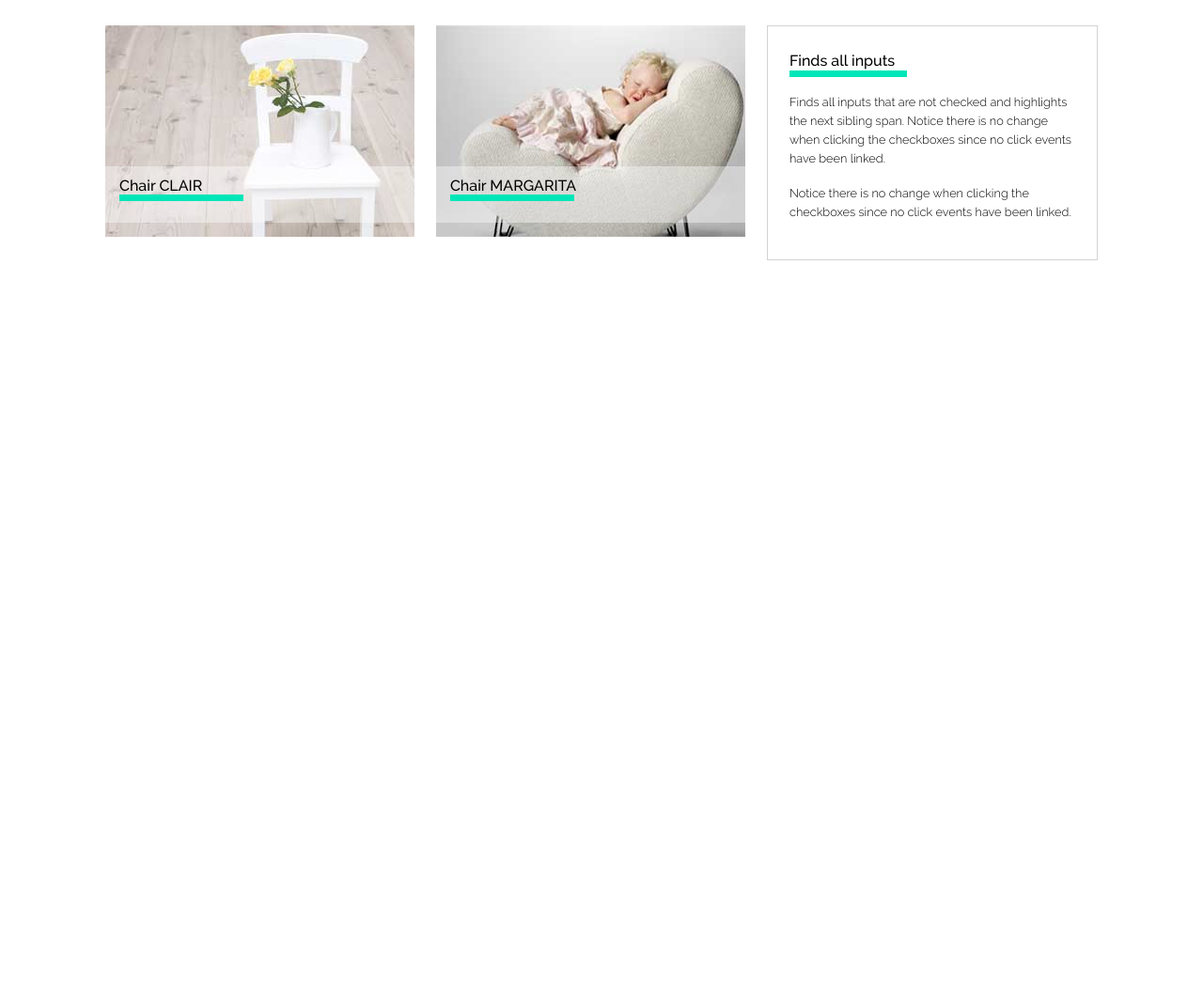
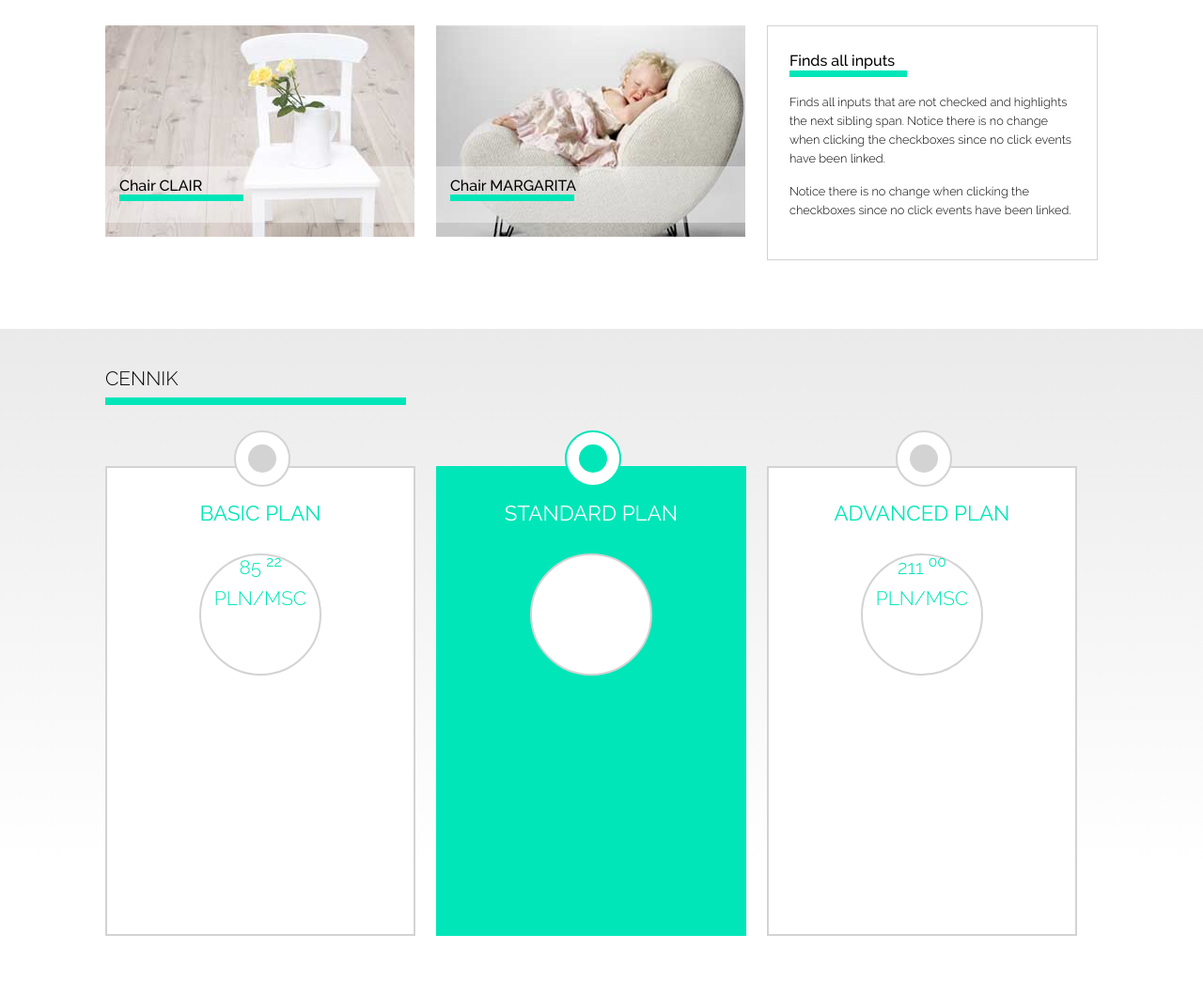
Before and after one commit to GruzinHW/SitOnChair, a plain HTML site: page index.html in a window 1280 px wide. Shown: the part 544-1588 px from the top of the page at 94% size. Before the commit the page ends 821 px from the top, so only its background shows below. Drawn offline with Linux system fonts and the light colour scheme.

Commit message:
dodalem section_price_list

```diff
--- a/css/style.css
+++ b/css/style.css
@@ -132,6 +132,7 @@ section.main_content .button a {
 
 section.main_boxes {
   background: #fff;
+  margin-bottom: 73px;
 }
 section.main_boxes .col {
   width: 33.33%;
@@ -175,6 +176,110 @@ section.main_boxes .box_2 :nth-child(3) {
   font-weight: 300;
 }
 section.main_boxes .box_2 :nth-child(4) {
-  margin-top: 17px;
+  margin-top: 15px;
   font-weight: 300;
 }
+/* PRICE LIST */
+
+section.price_list {
+  //* Permalink - use to edit and share this gradient: http://colorzilla.com/gradient-editor/#eaeaea+0,ffffff+79 */
+  background: rgb(234,234,234); /* Old browsers */
+  background: -moz-linear-gradient(top, rgba(234,234,234,1) 0%, rgba(255,255,255,1) 79%); /* FF3.6-15 */
+  background: -webkit-linear-gradient(top, rgba(234,234,234,1) 0%,rgba(255,255,255,1) 79%); /* Chrome10-25,Safari5.1-6 */
+  background: linear-gradient(to bottom, rgba(234,234,234,1) 0%,rgba(255,255,255,1) 79%); /* W3C, IE10+, FF16+, Chrome26+, Opera12+, Safari7+ */
+  filter: progid:DXImageTransform.Microsoft.gradient( startColorstr='#eaeaea', endColorstr='#ffffff',GradientType=0 ); /* IE6-9 */
+  min-height: 720px;
+  padding-top: 40px;
+  font-size: 1.4rem;
+}
+section.price_list p {
+  text-transform: uppercase;
+  font-size: 1.3rem;
+  font-weight: 300;
+  margin-bottom: 8px;
+}
+section.price_list .bottom_line_long {
+  background: #00e6b8;
+  height: 8px;
+  width: 320px;
+}
+.col_price {
+  float: left;
+}
+section.price_list .col_price {
+  width: 33.33%;
+  min-height: 580px;
+  padding: 45px 0px;
+  margin-top: 20px;
+}
+section.price_list .box_price_grey {
+  padding-top: 35px;
+  position: relative;
+  border: 2px solid lightgrey;
+  background: #fff;
+  width: 330px;
+  height: 500px;
+  text-align: center;
+}
+section.price_list .box_price_green {
+  padding-top: 35px;
+  position: relative;
+  border: 2px solid #00e6b8;
+  background: #00e6b8;
+  width: 330px;
+  height: 500px;
+  text-align: center;
+}
+section.price_list .circle_white {
+  background: #fff;
+  position: absolute;
+  top:-40px;
+  left: 135px;
+  height: 60px;
+  width: 60px;
+  border: 2px solid lightgrey;
+  border-radius: 50%;
+  padding-top: 13px;
+}
+section.price_list .circle_green {
+  background: #fff;
+  position: absolute;
+  top:-40px;
+  left: 135px;
+  height: 60px;
+  width: 60px;
+  border: 2px solid #00e6b8;
+  border-radius: 50%;
+  padding: 13px;
+}
+section.price_list .circle_grey_small {
+  background: lightgrey;
+  margin: 0 auto;
+  height: 30px;
+  width: 30px;
+  border-radius: 50%;
+}
+section.price_list .circle_white_small {
+  background: #00e6b8;
+  margin: 0 auto;
+  height: 30px;
+  width: 30px;
+  border-radius: 50%;
+}
+section.price_list .col_price:nth-child(2n+1) {
+  color: #00e6b8;
+  text-transform: uppercase;
+}
+section.price_list .col_price:nth-child(2) {
+  color: #fff;
+  text-transform: uppercase;
+}
+section.price_list .circle_white_big {
+  background: #fff;
+  margin: 30px auto;
+  height: 130px;
+  width: 130px;
+  border: 2px solid lightgrey;
+  border-radius: 50%;
+
+}
--- a/index.html
+++ b/index.html
@@ -94,5 +94,57 @@
           </div>
         </div>
      </section>
+     <section class="price_list">
+       <div class="main_width">
+         <div class="row">
+           <div class="col">
+            <p>Cennik</p>
+            <div class="bottom_line_long">
+            </div>
+           </div>
+         </div>
+         <div class="row">
+           <div class="col_price">
+             <div class="box_price_grey">
+               <div class="circle_white">
+                 <div class="circle_grey_small">
+                 </div>
+               </div>
+               <h3>Basic Plan</h3>
+               <div class="circle_white_big">
+                 <p>85 <sup>22</sup></p>
+                 <p>PLN/MSC</p>
+               </div>
+             </div>
+           </div>
+           <div class="col_price">
+             <div class="box_price_green">
+               <div class="circle_green">
+                 <div class="circle_white_small">
+                 </div>
+               </div>
+               <h3>Standard Plan</h3>
+               <div class="circle_white_big">
+                 <p>95 <sup>99</sup></p>
+                 <p>PLN/MSC</p>
+               </div>
+             </div>
+           </div>
+           <div class="col_price">
+             <div class="box_price_grey">
+               <div class="circle_white">
+                 <div class="circle_grey_small">
+                 </div>
+               </div>
+               <h3>Advanced Plan</h3>
+               <div class="circle_white_big">
+                 <p>211 <sup>00</sup></p>
+                 <p>PLN/MSC</p>
+               </div>
+             </div>
+           </div>
+         </div>
+       </div>
+     </section>
   </body>
 </html>
```
